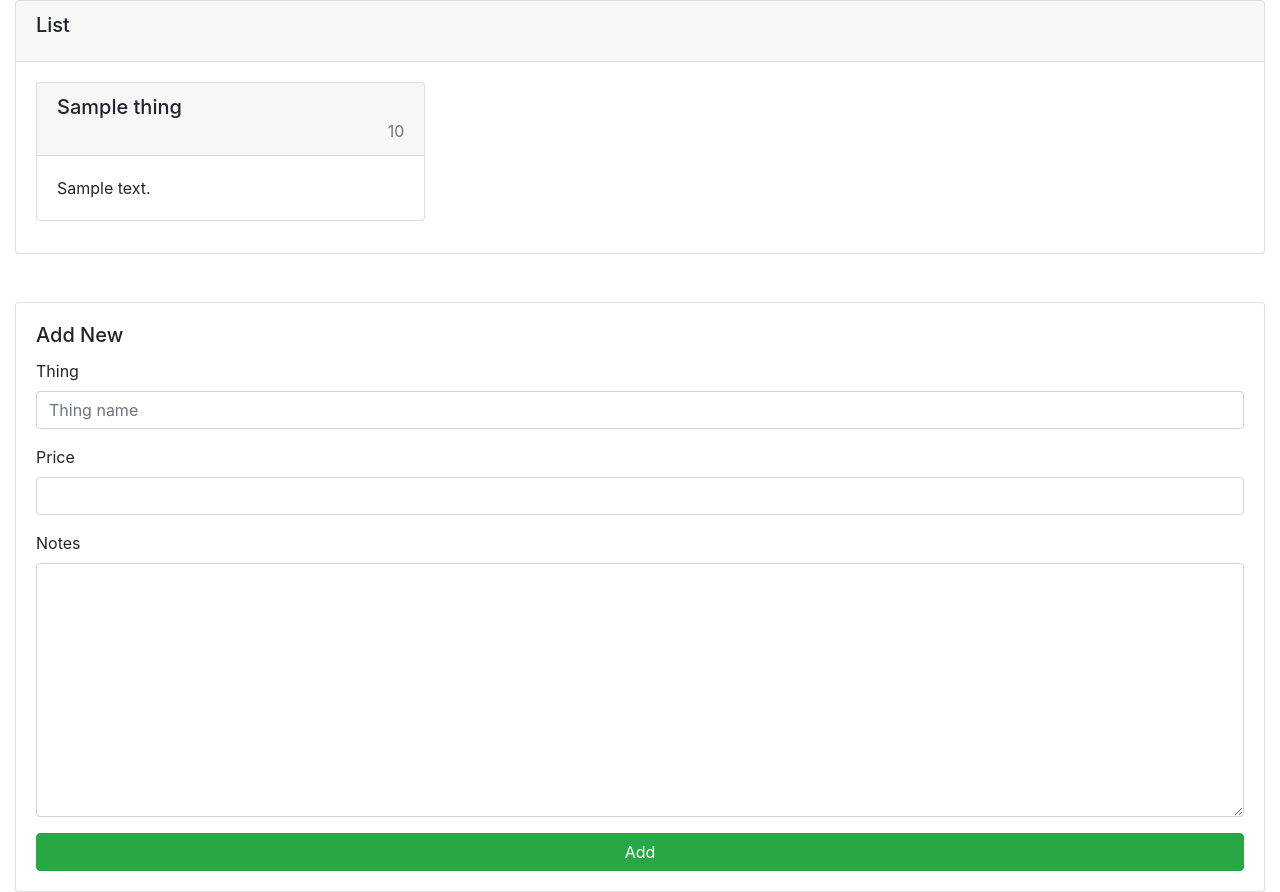
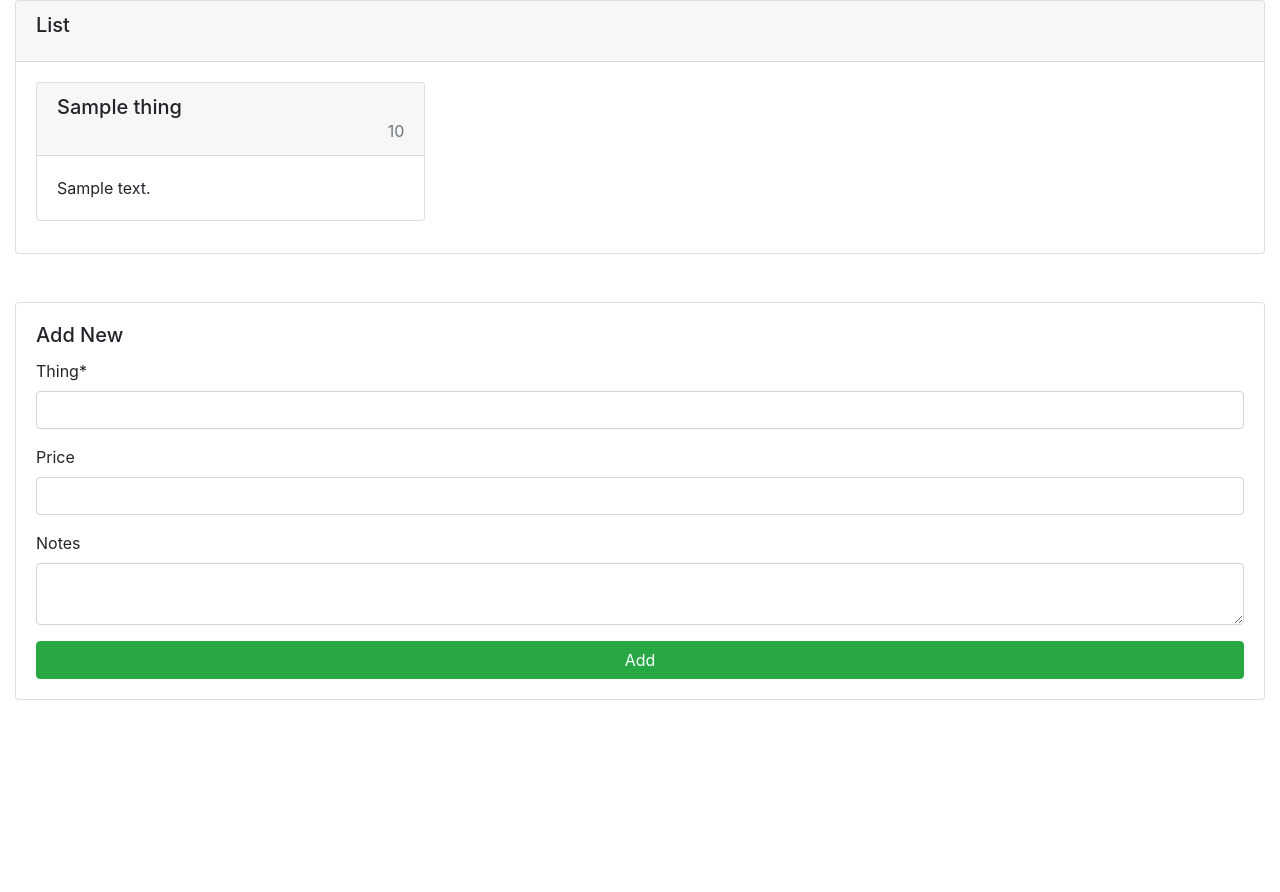
Before and after one commit to no1joel/present-ideas, a Django app: template present_ideas/present_ideas/templates/list.html in a window 1280 px wide. After the commit the page ends 700 px from the top, so only its background shows below. Run offline with Django 3.2, Linux system fonts and the light colour scheme; the template is opened without the code that fills it: most values are stand-ins (such as "Sample title", 1, 10 or a date in 2020); some libraries are stand-ins or nearby versions.

Commit message:
Tidy form

```diff
--- a/present_ideas/present_ideas/templates/list.html
+++ b/present_ideas/present_ideas/templates/list.html
@@ -72,13 +72,12 @@
                             <h5 class="card-title">Add New</h5>
                             {% csrf_token %}
                             <div class="form-group">
-                                <label for="thing-input">Thing</label>
+                                <label for="thing-input">Thing*</label>
                                 <input
                                     type="text"
                                     name="thing"
                                     id="thing-input"
                                     class="form-control"
-                                    placeholder="Thing name"
                                     required
                                 >
                             </div>
@@ -96,14 +95,15 @@
                                 <textarea
                                     name="notes"
                                     id="notes-input"
-                                    cols="30"
                                     class="form-control"
-                                    rows="10"
                                 ></textarea>
                             </div>
                             <button
                                 type="submit"
-                                class="btn btn-success btn-block">Add</button>
+                                class="btn btn-success btn-block"
+                            >
+                                Add
+                            </button>
                         </form>
                     </div>
                 </div>
```
